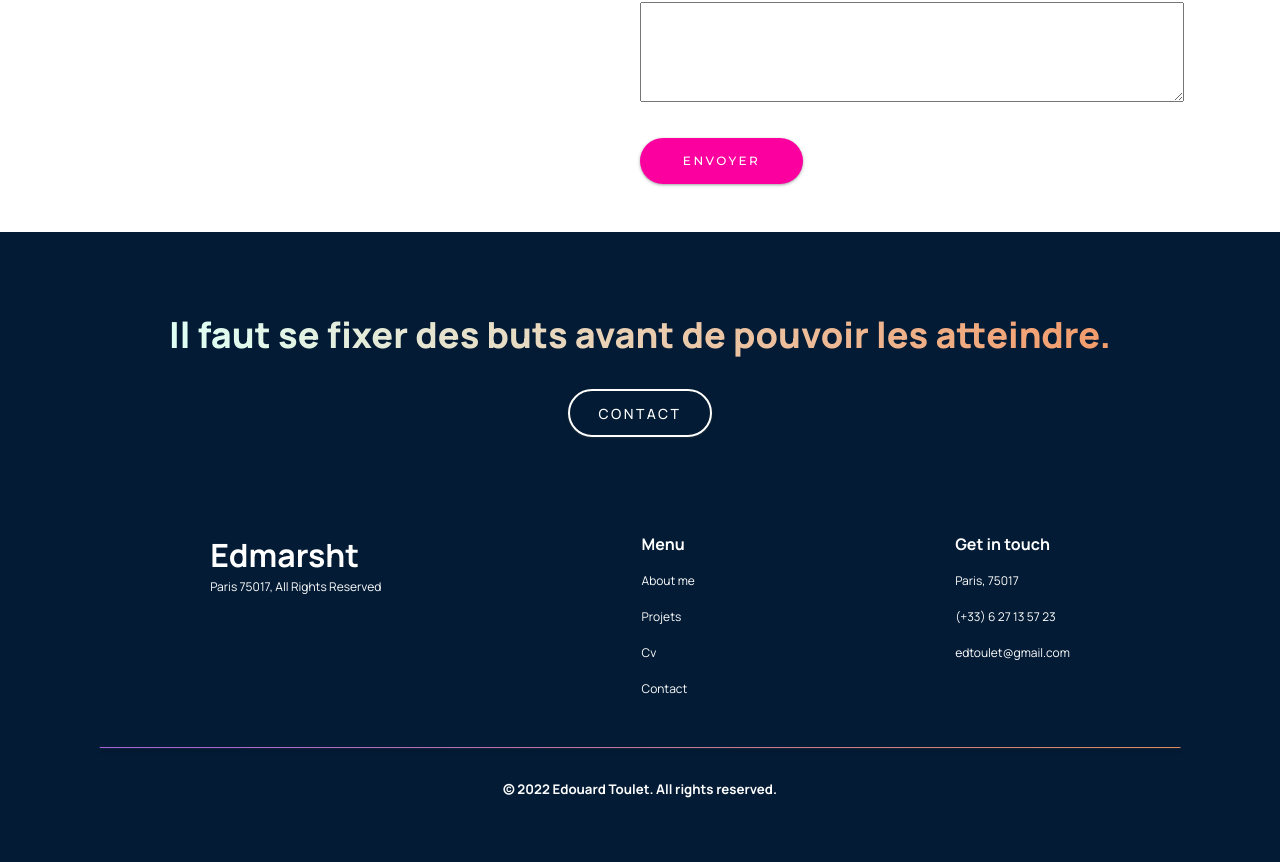
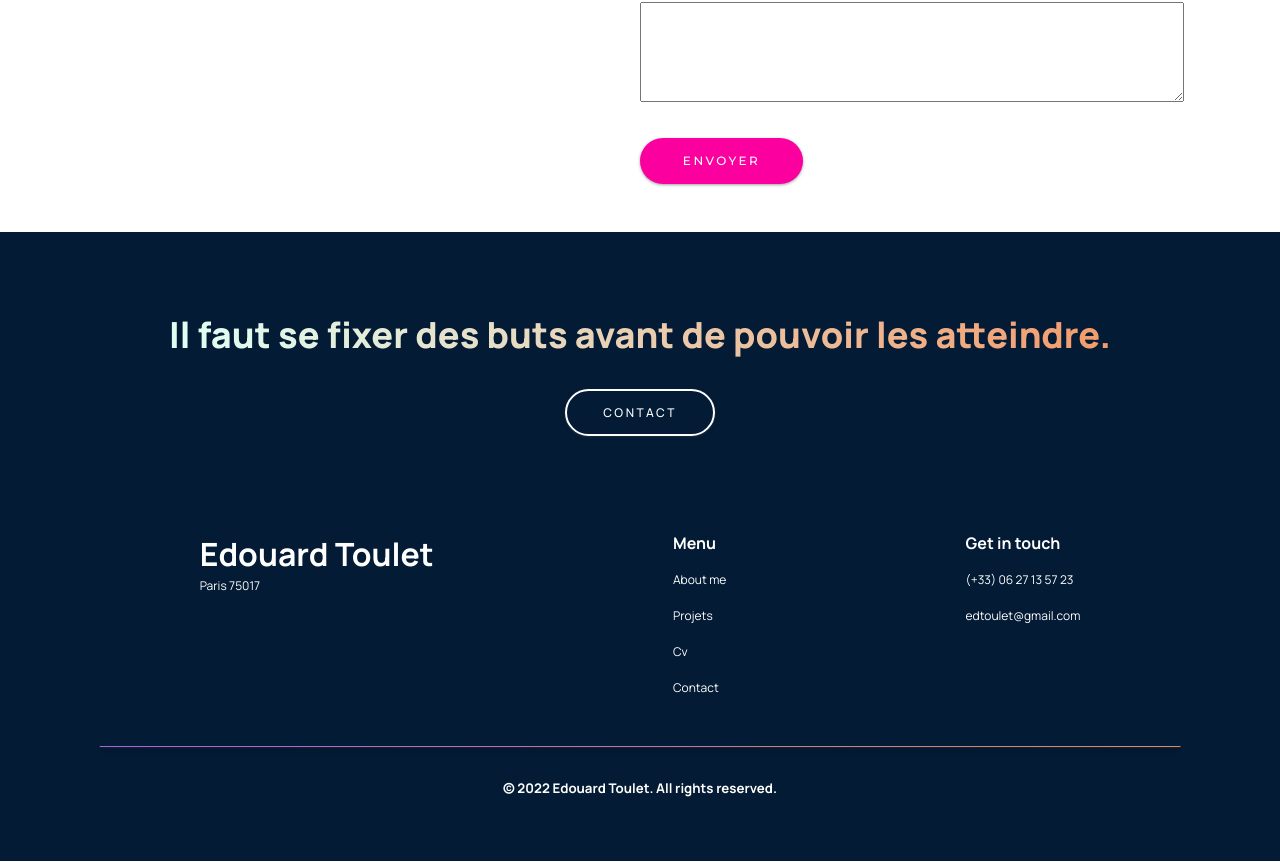
Before and after one commit to edmarsht/portfolio, a React (Create React App) app: page / in a window 1280 px wide. Shown: the part 3570-4432 px from the top of the page. Built offline with nearby package versions, Linux system fonts and the light colour scheme; a web font is replaced by a local one.

Commit message:
last correction

```diff
--- a/package.json
+++ b/package.json
@@ -12,13 +12,16 @@
     "react": "^17.0.2",
     "react-dom": "^17.0.2",
     "react-scripts": "5.0.0",
+    "react-snap": "^1.23.0",
     "web-vitals": "^2.1.2"
   },
   "scripts": {
     "start": "react-scripts start",
     "build": "react-scripts build",
     "test": "react-scripts test",
-    "eject": "react-scripts eject"
+    "eject": "react-scripts eject",
+    "postbuild": "react-snap"
+
   },
   "eslintConfig": {
     "extends": [
--- a/public/index.html
+++ b/public/index.html
@@ -7,37 +7,25 @@
     <meta name="theme-color" content="#000000" />
     <meta
       name="Edouard Toulet Porfolio"
-      content="Venez découvrir mon portfolio professionnel. Je suis développeur web et toujours prêt à travailler sur des beaux projets ou sur des opportunités"
+      content="Bienvenue sur le site web de Edouard Toulet. Vous pouvez jeter un oeil à son portfolio professionnel, télécharger son cv et le contacter !"
     />
     <link rel="apple-touch-icon" href="%PUBLIC_URL%/logo192.png" />
     <meta property="og:image" content="/preview.png" />
     <meta property="og:type" content="Website">
     <meta property="og:url" content="https://portfolio.com">
     <meta property="og:title" content="Edouard Toulet">
-    <meta property="og:description" content="Visitez mon portfolio réalisé en Reactjs et contactez moi pour discuter de projet professionnel">
-    <!--
-      manifest.json provides metadata used when your web app is installed on a
-      user's mobile device or desktop. See https://developers.google.com/web/fundamentals/web-app-manifest/
-    -->
+    <meta property="og:description" content="Bienvenue sur le site web de Edouard Toulet. Vous pouvez jeter un oeil à son portfolio professionnel, télécharger son cv et le contacter.">
+
     <link rel="manifest" href="%PUBLIC_URL%/manifest.json" />
     <!-- ASO ANIMATION -->
     <link href="https://unpkg.com/aos@2.3.1/dist/aos.css" rel="stylesheet">
 
-    <!--
-      Notice the use of %PUBLIC_URL% in the tags above.
-      It will be replaced with the URL of the `public` folder during the build.
-      Only files inside the `public` folder can be referenced from the HTML.
-
-      Unlike "/favicon.ico" or "favicon.ico", "%PUBLIC_URL%/favicon.ico" will
-      work correctly both with client-side routing and a non-root public URL.
-      Learn how to configure a non-root public URL by running `npm run build`.
-    -->
-    <title>Edouard Toulet - Portfolio - developpeur web</title>
+    <title>Edouard Toulet - Portfolio - developpeur web Paris</title>
     <meta name="title" content="Portfolio">
-    <meta name="description" content="Visitez le portfolio de Edouard Toulet et découvrez quelques-un de ces projets préférés et contactez le pour travailler.">
+    <meta name="description" content="Bienvenue sur le site web de Edouard Toulet. Vous pouvez jeter un oeil à son portfolio professionnel, télécharger son cv et le contacter.">
   </head>
   <body>
-    <noscript>Portfolio de Edouard Toulet - développeur web Front-end - ReactJs - Contacter pour plus d'information sur ses disponibilités</noscript>
+    <noscript>Bienvenue sur le site web de Edouard Toulet. Vous pouvez jeter un oeil à son portfolio professionnel, télécharger son cv et le contacter !</noscript>
     <div id="root"></div>
     <!--
       This HTML file is a template.
--- a/src/containers/footer/Footer.css
+++ b/src/containers/footer/Footer.css
@@ -20,14 +20,14 @@
   line-height: 45px;
 }
 .hook__footer_button {
-  padding: 0.9em 2em;
+  padding: 1.1em 3em;
   border: 2px solid white;
   position: relative;
   overflow: hidden;
   background-color: transparent;
   text-align: center;
   text-transform: uppercase;
-  font-size: 14px;
+  font-size: 12px;
   color: #ddd;
   transition: 0.3s;
   z-index: 1;
--- a/src/containers/footer/Footer.js
+++ b/src/containers/footer/Footer.js
@@ -13,9 +13,9 @@ function Footer() {
       <div className="hook__container-details">
         <div className="hook__container-details-1" data-aos="fade-right">
 
-          <a href="#aboutme"><h1>Edmarsht</h1></a>
+          <a href="#aboutme"><h1>Edouard Toulet</h1></a>
 
-          <p>Paris 75017, All Rights Reserved</p>
+          <p>Paris 75017</p>
         </div>
         <div className="hook__container-details-2" data-aos="fade-right">
           <h4>Menu</h4>
@@ -26,8 +26,7 @@ function Footer() {
         </div>
         <div className="hook__container-details-4" data-aos="fade-left">
           <h4>Get in touch</h4>
-          <p>Paris, 75017</p>
-          <p>(+33) 6 27 13 57 23</p>
+          <p>(+33) 06 27 13 57 23</p>
           <p>edtoulet@gmail.com</p>
         </div>
       </div>
--- a/src/containers/projet/Projet.js
+++ b/src/containers/projet/Projet.js
@@ -29,14 +29,14 @@ const minProducts = [
     name: "Spotify",
     img: "./spotify.png",
     imgcut: "./spotify.png",
-    description: "J'ai reproduit la page d'accueil de Spotify en React en y implémentant mes propres données de l'application grâce à L'API fournit par Spotify."
+    description: "Reproduction de la page d'accueil de Spotify en React en y implémentant mes propres données de l'application grâce à L'API fournit par Spotify."
   },
   {
     id: 2,
     name: "Tinder",
     img: "./tinder.png",
     imgcut: "./tindercut.png",
-    description: "J'ai reproduit Tinder en utilisant la stack M.E.R.N (MongoDB, Express, React, NodeJS). Afin d'arriver à un résultat similaire, j'ai intégré une dépendance React (react-tinder-card) simulant le `swipe` de Tinder qui me permet de connaître la direction du balayage et donc d'un `oui` ou d'un `non`."
+    description: "Reproduction de Tinder en utilisant la stack M.E.R.N (MongoDB, Express, React, NodeJS). Afin d'arriver à un résultat similaire, j'ai intégré une dépendance React (react-tinder-card) simulant le `swipe` de Tinder qui me permet de connaître la direction du balayage et donc d'un `oui` ou d'un `non`."
   },
   {
     id: 3,
--- a/src/index.js
+++ b/src/index.js
@@ -3,6 +3,15 @@ import ReactDOM from 'react-dom';
 import './index.css';
 import App from './App';
 import reportWebVitals from './reportWebVitals';
+
+import { hydrate, render } from "react-dom";
+
+const rootElement = document.getElementById("root");
+if (rootElement.hasChildNodes()) {
+  hydrate(<App />, rootElement);
+} else {
+  render(<App />, rootElement);
+}
 
 ReactDOM.render(
   <React.StrictMode>
```
Also changed, not shown: 1 other file (tests, documents, lock files or other folders).
